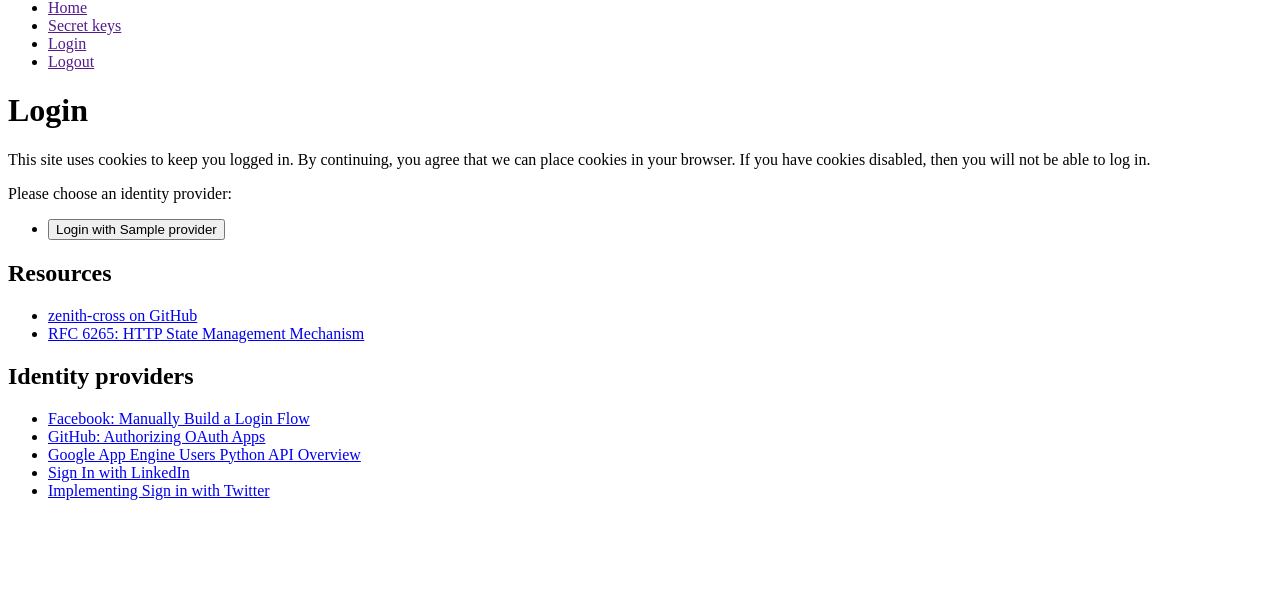
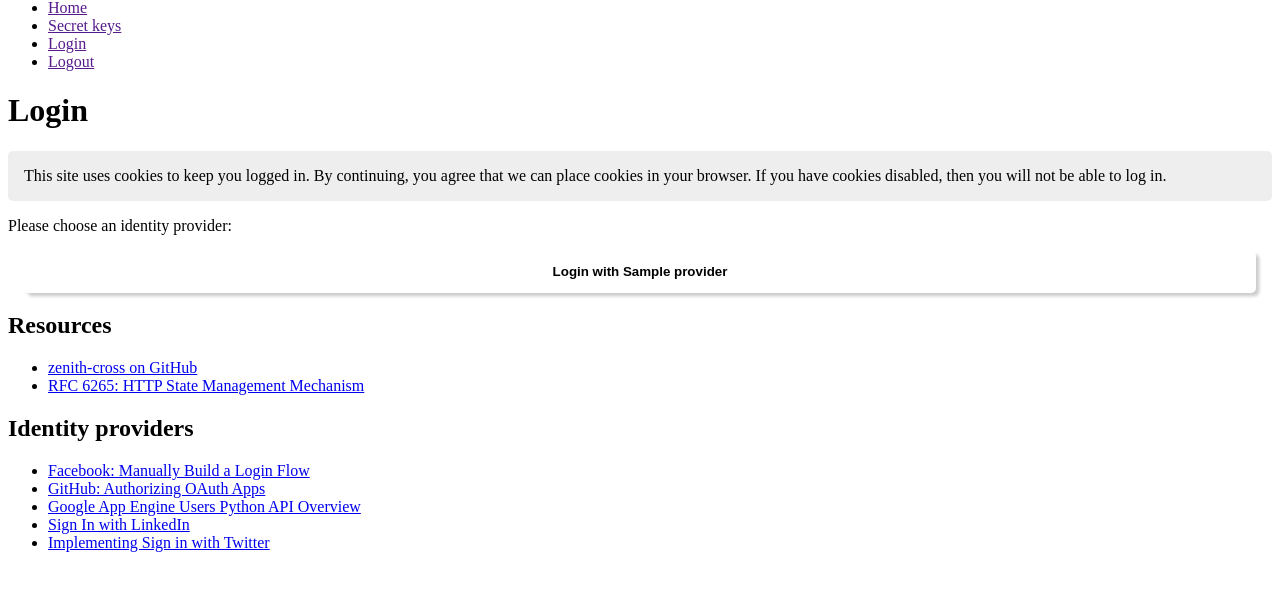
Before and after one commit to habitening/zenith-cross, a Python web app: template templates/login.html in a window 1280 px wide. Shown: the part 17-608 px from the top of the page. Run offline with Jinja, Linux system fonts and the light colour scheme; the template is opened without the code that fills it: most values are stand-ins (such as "Sample title", 1, 10 or a date in 2020).

Commit message:
Added a stylesheet to apply official colors to the identity provider buttons.

```diff
--- /dev/null
+++ b/static/style.css
@@ -0,0 +1,67 @@
+/* Minimal CSS stylesheet to apply official colors to the identity provider buttons */
+body {
+  background-color: white;
+  color: black;
+}
+p.disclaimer {
+  background-color: #eee;
+  border-radius: 5px;
+  padding: 1em;
+}
+section.private {
+  background-color: lightpink;
+  background-image: repeating-linear-gradient(to bottom left, yellow, yellow 20px, black 2px, black 22px, blue 20px, blue 42px);
+  border: 2px solid black;
+  color: yellow;
+  font-weight: bold;
+  padding: 1em;
+}
+ul.provider {
+  list-style: none inside none;
+  margin: 0;
+  padding: 0;
+}
+li.provider {
+  margin: 1em;
+  text-align: center;
+}
+button.provider {
+  /* Turn off the native look and feel on Gecko based browsers */
+  -moz-appearance: none;
+  /* Turn off the native look and feel on WebKit based browsers */
+  -webkit-appearance: none;
+  /* Turn off the native look and feel on several different browsers */
+  background: none;
+
+  border: none;
+  border-radius: 5px;
+  box-shadow: 0.25em 0.25em 0.25em #ccc;
+  cursor: pointer;
+  font-weight: bold;
+  padding: 1em;
+  width: 100%;
+}
+/* Colors for the identity providers */
+button.provider.facebook {
+  /* The official Facebook blue */
+  background-color: #4267B2;
+  color: white;
+}
+button.provider.github {
+  background-color: black;
+  color: white;
+}
+button.provider.google {
+  background-color: white;
+  /* Gray border to define the boundary of the white button */
+  border: 1px solid #ccc;
+  color: black;
+}
+button.provider.linkedin {
+  background-color: #0077B5;
+  color: white;
+}
+button.provider.twitter {
+  background-color: #1B95E0;
+  color: white;
+}
--- a/templates/base.html
+++ b/templates/base.html
@@ -6,6 +6,7 @@
   <meta name="viewport" content="width=device-width, initial-scale=1.0">
   <title>{% block title %}{% endblock title %} - zenith-cross</title>
   <meta name="description" content="{{ self.title() }}">
+  <link rel="stylesheet" type="text/css" href="/static/style.css" media="all">
 </head>
 
 <body>
@@ -32,7 +33,7 @@
 
 <ul>
   <li><a href="https://github.com/habitening/zenith-cross" target="_blank" title="The zenith-cross GitHub repository">zenith-cross on GitHub</a></li>
-  <li><a href="http://tools.ietf.org/html/rfc6265" target="_blank" title="Defines the HTTP Cookie and Set-Cookie header fields">RFC 6265: HTTP State Management Mechanism</a></li>
+  <li><a href="https://tools.ietf.org/html/rfc6265" target="_blank" title="Defines the HTTP Cookie and Set-Cookie header fields">RFC 6265: HTTP State Management Mechanism</a></li>
 </ul>
 
 <h2>Identity providers</h2>
--- a/templates/login.html
+++ b/templates/login.html
@@ -12,10 +12,10 @@ If you have cookies disabled, then you will not be able to log in.</p>
 <p>Please choose an identity provider:</p>
 
 <form id="login_form" name="login_form" action="" method="post">
-<ul class="login">
+<ul class="provider">
 {%- for provider in providers %}
-  <li class="login">
-    <button class="{{ provider|lower }} login" type="submit" name="provider:{{ provider|lower }}" value="{{ provider }}">
+  <li class="provider">
+    <button class="{{ provider|lower }} provider" type="submit" name="provider:{{ provider|lower }}" value="{{ provider }}">
       Login with {{ provider }}
     </button>
   </li>
```
Also changed, not shown: app.yaml (+9 -1 lines).
